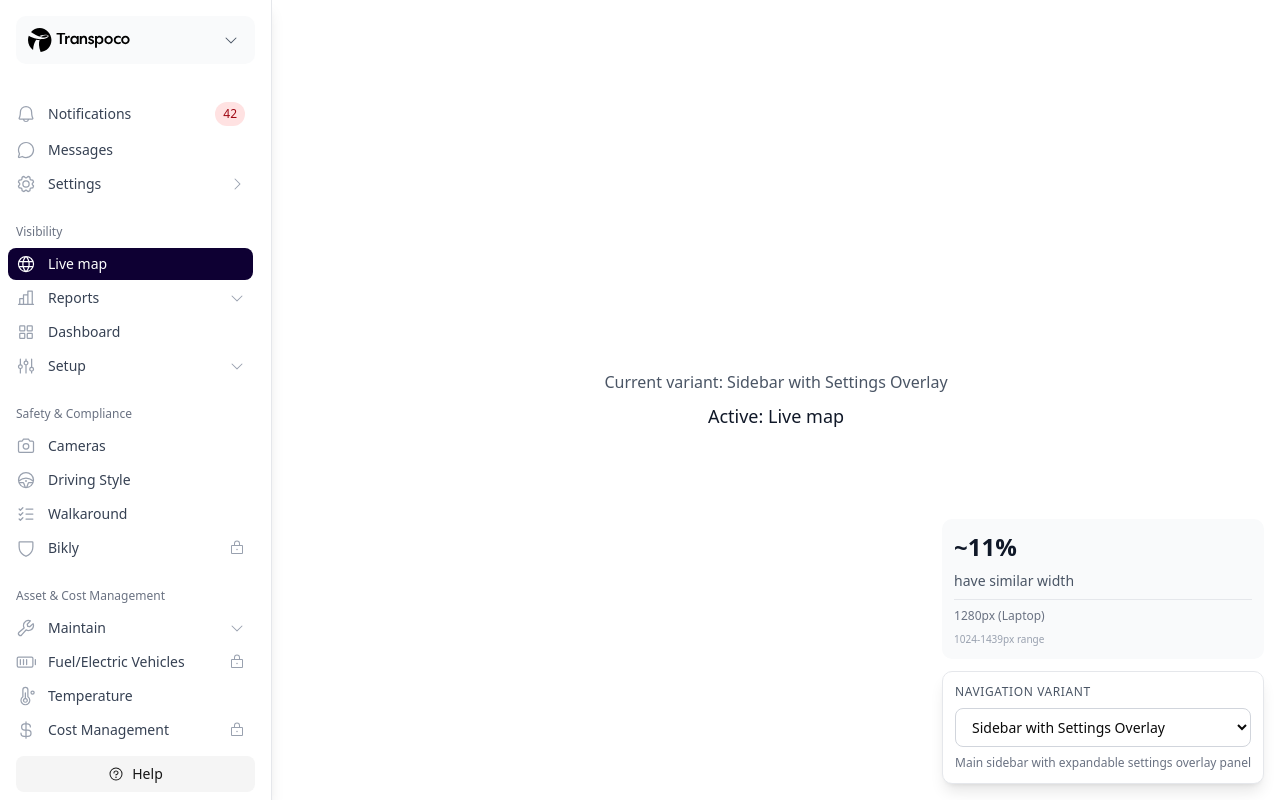
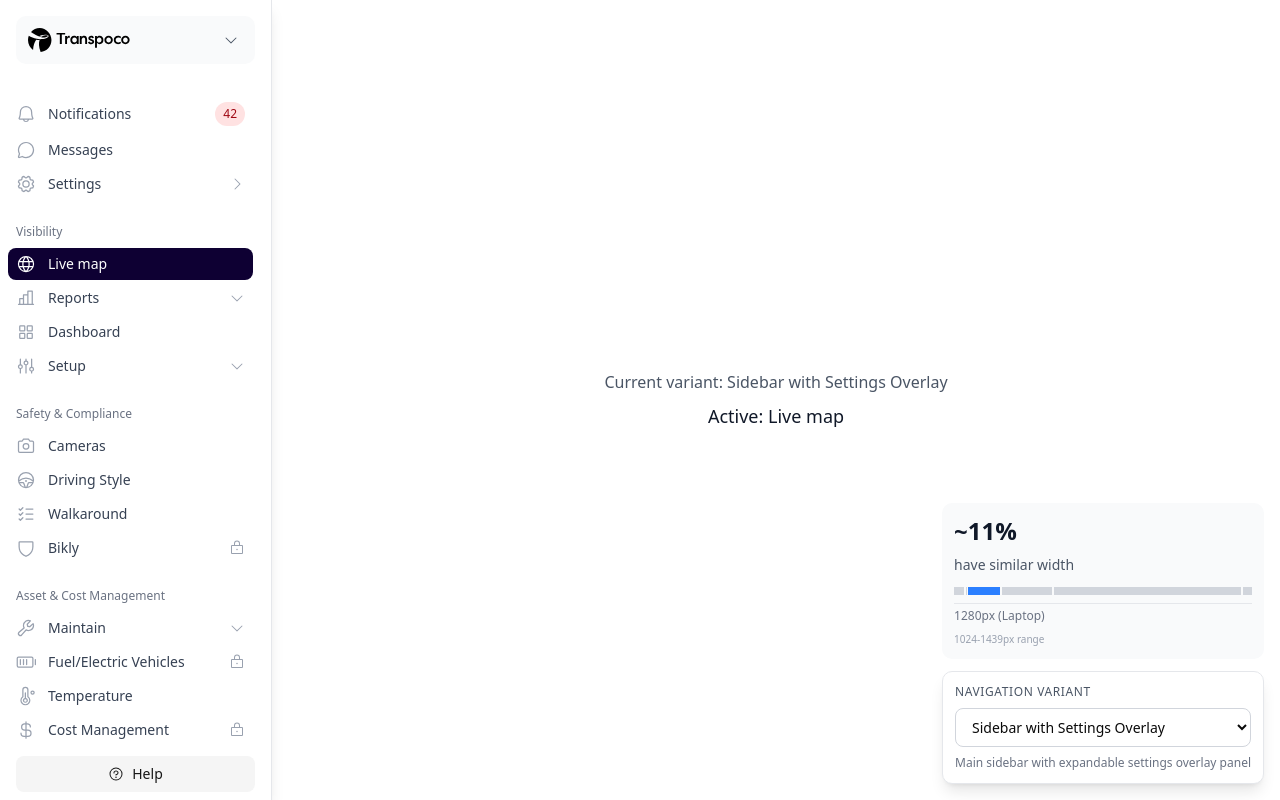
Before and after one commit to antoinepirard/transpoco-track, a Next.js app: page /new-navigation in a window 1280 px wide. Built offline with nearby package versions, Linux system fonts and the light colour scheme.

Commit message:
feat: add bar chart visualization to ResolutionMetadata for improved data representation

```diff
--- a/src/components/navigation/ResolutionMetadata.tsx
+++ b/src/components/navigation/ResolutionMetadata.tsx
@@ -140,8 +140,34 @@ export function ResolutionMetadata() {
           have similar width
         </div>
 
+        {/* Bar chart visualization */}
+        <div className="pt-1">
+          <div className="flex gap-0.5 h-2">
+            {widthBuckets.map((bucket) => {
+              const isCurrentBucket = widthBucket?.category === bucket.category;
+              return (
+                <div
+                  key={bucket.category}
+                  className={`relative group transition-opacity ${
+                    isCurrentBucket
+                      ? 'bg-blue-500'
+                      : 'bg-gray-300 hover:bg-gray-400'
+                  }`}
+                  style={{ width: `${bucket.percentage}%` }}
+                  title={`${bucket.category}: ${formatPercentage(bucket.percentage)}`}
+                >
+                  {/* Tooltip on hover */}
+                  <div className="absolute bottom-full left-1/2 -translate-x-1/2 mb-1 px-2 py-1 bg-gray-900 text-white text-[10px] rounded opacity-0 group-hover:opacity-100 pointer-events-none whitespace-nowrap z-10 transition-opacity">
+                    {bucket.category}: {formatPercentage(bucket.percentage)}
+                  </div>
+                </div>
+              );
+            })}
+          </div>
+        </div>
+
         {/* Secondary: Current width and category */}
-        <div className="text-xs text-gray-500 pt-2 border-t border-gray-200">
+        <div className="text-xs text-gray-500 pt-1 border-t border-gray-200">
           {width}px ({widthBucket?.category || 'Unknown'})
         </div>
 
```
